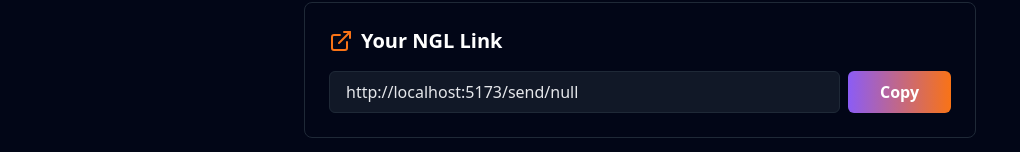
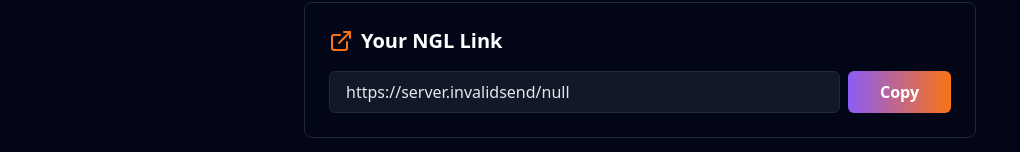
Before and after one commit to debraj-sarkar/NGL-Parody-Frontend, a React (Vite) app: page /inbox in a window 1280 px wide. Shown: the part 321-473 px from the top of the page, without its empty margins (0-1020 px from the left). Built offline with nearby package versions, Linux system fonts and the light colour scheme; no server answers; sample sign-in values are in the browser's storage.

Commit message:
fixed base url

```diff
--- a/src/pages/inbox.jsx
+++ b/src/pages/inbox.jsx
@@ -6,6 +6,7 @@
 import { toast, ToastContainer } from "react-toastify";
 import SideBar from "../components/SideBar";
 import { data } from "react-router-dom";
+import { BASE_URL } from "../api/config";
 
 const Inbox = () => {
   const [username, setUsername] = useState("");
@@ -32,7 +33,7 @@
 
   // build user share link
   const linkId = localStorage.getItem("linkId");
-  const userLink = `http://localhost:5173/send/${linkId}`;
+  const userLink = `${BASE_URL}send/${linkId}`;
 
   const handleCopy = () => {
     navigator.clipboard.writeText(userLink);
```
